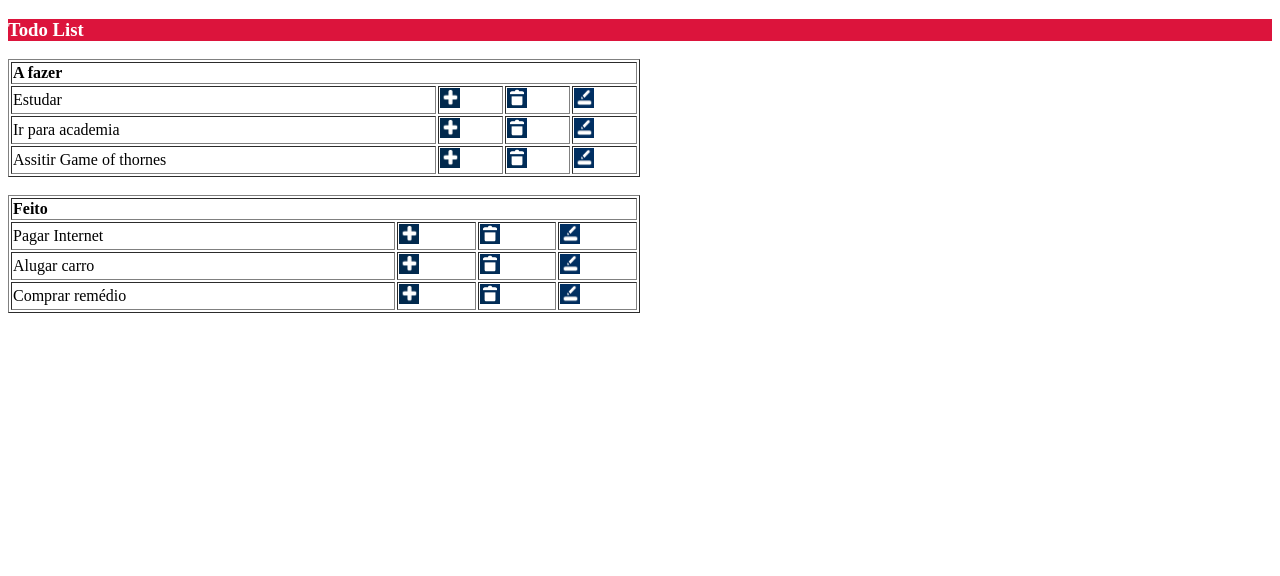
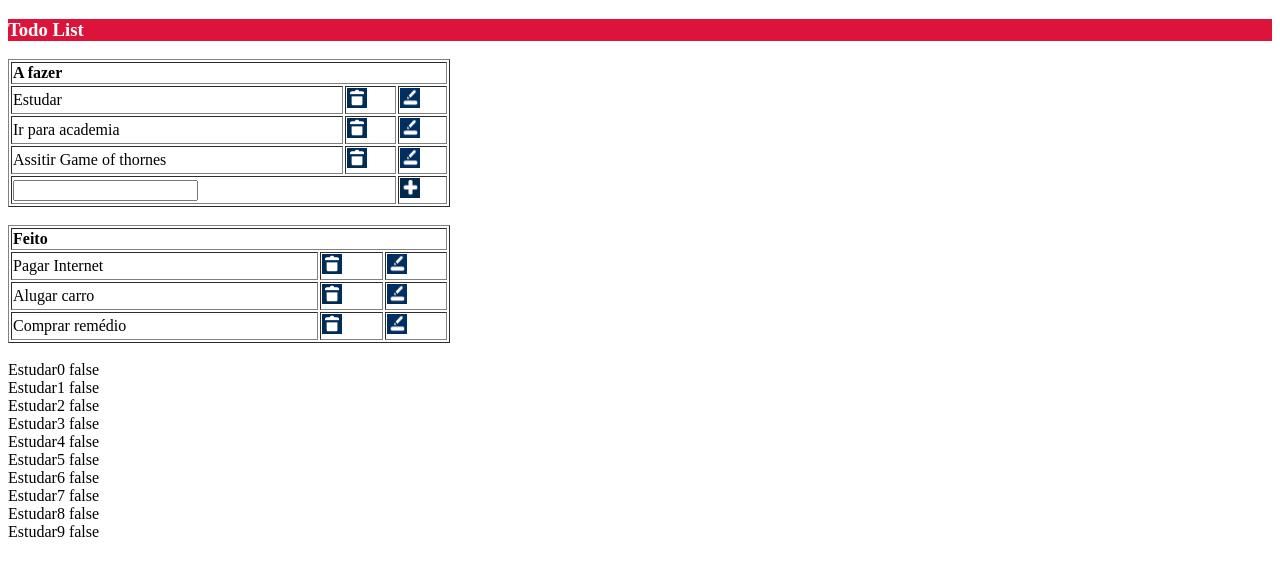
Before and after one commit to iceberg20/desenv-web, a plain HTML site: page V1-html_javascript/index_v1.html in a window 1280 px wide. Drawn offline with nearby package versions, Linux system fonts and the light colour scheme.

Commit message:
Add Lista com as tarefas iniciais
Add Lista com as tarefas iniciais

```diff
--- a/V1-html_javascript/index_v1.html
+++ b/V1-html_javascript/index_v1.html
@@ -12,78 +12,113 @@
     <h3 style="color:white">Todo List</h3>
   </div>
 
-  <table  border="1" border-collapse="collapse" style="width:50%">
+  <table  border="1" border-collapse="collapse" style="width:35%">
   <tr>
     <th colspan="4" align="left"">A fazer</th>
   </tr>
   <tr>
     <td>Estudar</td>
-    <td><img src="add.jpg" alt="Smiley face" height="20" width="20"></td>
     <td><img src="delete.jpg" alt="Smiley face" height="20" width="20"></td>
     <td><img src="edit.jpg" alt="Smiley face" height="20" width="20"></td>
   </tr>
   <tr>
     <td>Ir para academia</td>
-    <td><img src="add.jpg" alt="Smiley face" height="20" width="20"></td>
     <td><img src="delete.jpg" alt="Smiley face" height="20" width="20"></td>
     <td><img src="edit.jpg" alt="Smiley face" height="20" width="20"></td>
   </tr>
   <tr>
     <td>Assitir Game of thornes</td>
-    <td><img src="add.jpg" alt="Smiley face" height="20" width="20"></td>
     <td><img src="delete.jpg" alt="Smiley face" height="20" width="20"></td>
     <td><img src="edit.jpg" alt="Smiley face" height="20" width="20"></td>
+  </tr>
+  <tr>
+    <td colspan="2"><input type="text" name="lname"></td>
+    <td><img src="add.jpg" alt="Smiley face" height="20" width="20"></td>
+
   </tr>
 </table>
 
 
   </br>
 
-  <table  border="1" border-collapse="collapse" style="width:50%">
+  <table  border="1" border-collapse="collapse" style="width:35%">
   <tr>
-    <th colspan="4" align="left">Feito</th>
+    <th colspan="3" align="left">Feito</th>
   </tr>
   <tr>
     <td>Pagar Internet</td>
-    <td><img src="add.jpg" alt="Smiley face" height="20" width="20"></td>
     <td><img src="delete.jpg" alt="Smiley face" height="20" width="20"></td>
     <td><img src="edit.jpg" alt="Smiley face" height="20" width="20"></td>
   </tr>
   <tr>
     <td>Alugar carro</td>
-    <td><img src="add.jpg" alt="Smiley face" height="20" width="20"></td>
+
     <td><img src="delete.jpg" alt="Smiley face" height="20" width="20"></td>
     <td><img src="edit.jpg" alt="Smiley face" height="20" width="20"></td>
   </tr>
   <tr>
     <td>Comprar remédio</td>
-    <td><img src="add.jpg" alt="Smiley face" height="20" width="20"></td>
     <td><img src="delete.jpg" alt="Smiley face" height="20" width="20"></td>
     <td><img src="edit.jpg" alt="Smiley face" height="20" width="20"></td>
   </tr>
 </table>
 
-<script src="https://code.jquery.com/jquery-3.3.1.slim.min.js" integrity="sha384-q8i/X+965DzO0rT7abK41JStQIAqVgRVzpbzo5smXKp4YfRvH+8abtTE1Pi6jizo" crossorigin="anonymous"></script>
-      <script>window.jQuery || document.write('<script src="/docs/4.3/assets/js/vendor/jquery-slim.min.js"><\/script>')</script><script src="/docs/4.3/dist/js/bootstrap.bundle.min.js" integrity="sha384-xrRywqdh3PHs8keKZN+8zzc5TX0GRTLCcmivcbNJWm2rs5C8PRhcEn3czEjhAO9o" crossorigin="anonymous"></script>
-<script src="offcanvas.js"></script>
+<div id="debug"> </div>
 
 <script>
 
-// alert("Você tem 3 tarefas para hoje");
 
 
 
-function myFunction() {
-  // Get the checkbox
-  var checkBox = document.getElementById("myCheck");
-  // Get the output text
-  var elemento = document.getElementById("tarefa");
 
-  // If the checkbox is checked, display the output text
-  if (checkBox.checked == true){
-    elemento.style.display = "none";
+
+  var t_fazer = tarefas_fazer();
+  var t_feita;
+
+  // Retina lista de tarefas a fazer
+  function tarefas_fazer(){
+    var tarefas = [];
+
+    for (i = 0; i < 10; i++) {
+      tarefas[i] = {nome: "Estudar" + i, situacao: false};
+    }
+
+    return tarefas;
   }
-}
+
+  // Utils
+  function mostrarListaTarefas(lista){
+    document.getElementById("debug").innerHTML += "</br>";
+    for (i = 0; i < lista.length; i++) {
+      document.getElementById("debug").innerHTML +=  lista[i].nome+ " " + lista[i].situacao + "</br>";
+    }
+  }
+
+  mostrarListaTarefas(t_fazer);
+
+
+
+
+
+
+
+    //  var tarefa = new Tarefa('Estudar', true);
+     // alert(tarefa.feito);
+
+
+
+
+// function myFunction() {
+//   // Get the checkbox
+//   var checkBox = document.getElementById("myCheck");
+//   // Get the output text
+//   var elemento = document.getElementById("tarefa");
+
+//   // If the checkbox is checked, display the output text
+//   if (checkBox.checked == true){
+//     elemento.style.display = "none";
+//   }
+// }
 
 
 </script>
```
